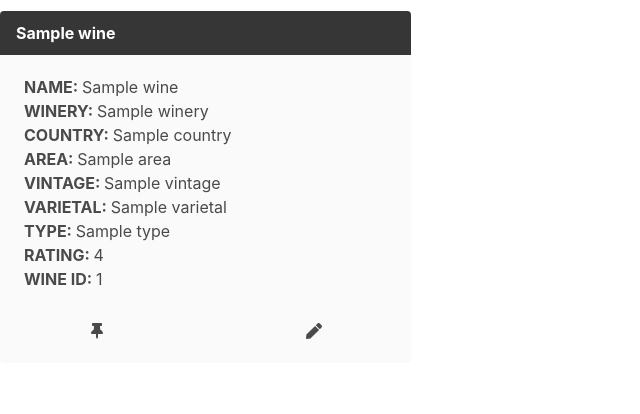
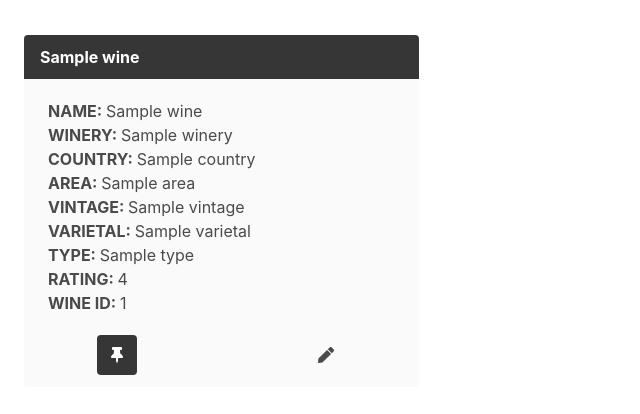
Before and after one commit to LouisGaravaglia/IPAz, a Flask app: template templates/favorites.html in a window 1280 px wide. Shown: the part 61-475 px from the top of the page, without its empty margins (0-640 px from the left). Run offline with Flask 2, Linux system fonts and the light colour scheme; tables that the repository leaves empty hold one stand-in row (values such as "Sample post"); the template is opened without the code that fills it: values that come from a table or form of the project are taken from there, most other values are stand-ins (such as "Sample title", 1, 10 or a date in 2020); parts of the project's set-up code (start-up, migrations or seed data) failed here and were passed over; some libraries are stand-ins or nearby versions.

Commit message:
When you un favorite a wine in the favorites page, it is remove from the page

```diff
--- a/app.py
+++ b/app.py
@@ -153,9 +153,7 @@ def profile_page():
     return render_template("profile.html", user=user)
 
 
-# ===================================    FAVORITES ROUTE    =====================================
-
-########################### ADDING A FAVORITE
+# ===================================    ADDING FAVORITE   =====================================
 
 @app.route("/user/add_favorite/<int:wine_id>", methods=['POST'])
 def add_like(wine_id):
@@ -184,14 +182,24 @@ def add_like(wine_id):
 
     db.session.commit()
 
-    fav_wine_list = []
+    fav_ids = []
+    fav_wines = []
 
     for wine in g.user.fav_wines:
-        fav_wine_list.append(wine.id)
+        fav_ids.append(wine.id)
+        fav_wines.append({'ID':wine.id, 'Rating':wine.rating, 'Winery':wine.winery, 'Country':wine.country, 'Vintage':wine.vintage, 'Area':wine.area, 'Varietal':wine.varietal, 'Type':wine.type, 'Name':wine.name})
 
-    return jsonify(fav_wine_list=fav_wine_list)
 
-########################### VIEWING USER FAVORITES
+
+
+
+
+    # import pdb
+    # pdb.set_trace()
+
+    return jsonify(fav_wine_list=fav_ids, fav_wines=fav_wines)
+
+# ===================================    VIEWING FAVORITES   =====================================
 
 @app.route("/user/favorites")
 def view_favorites():
@@ -204,8 +212,10 @@ def view_favorites():
         flash("Access unauthorized.", "danger")
         return redirect("/show_results")
 
-    user = User.query.get_or_404(g.user.id)
-    faved_wines = user.fav_wines
+    # user = User.query.get_or_404(g.user.id)
+    faved_wines = g.user.fav_wines
+
+
 
     # if faved_wine.user_id in g.user.fav_wines:
     #     flash("You've already liked that.", "danger")
--- a/static/script.js
+++ b/static/script.js
@@ -131,20 +131,8 @@ $("#wine-style").on("click", ".wine-style", async function(e) {
 
 })
 
-function populateWineResults(wine_results, favorites) {
-  wineHtml = $("#wine-results")
-  wineHtml.html("")
+const userFavorite = function(wine) {
 
-  if (wine_results[0] == "No Results") {
-
-    const html = '<h3 class="title is-3 has-text-centered mt-6">No wines available.</h3>'
-    wineHtml.append(html)
-
-  } else {
-
-    for (wine of wine_results) {
-
-      if (favorites.includes(wine['ID'])) {
   const html = `<div class="column is-half">
   <div class="has-text-centered">
   </div>
@@ -187,8 +175,12 @@ function populateWineResults(wine_results, favorites) {
 </article>
 
   </div>`
-   wineHtml.append(html)
-      } else {
+
+  return html;
+
+}
+
+const notFavorite = function(wine){
 
 const html = `<div class="column is-half">
   <div class="has-text-centered">
@@ -233,13 +225,34 @@ function populateWineResults(wine_results, favorites) {
 
   </div>`
 
- wineHtml.append(html)
+  return html;
+
 }
 
+function populateWineResults(wine_results, favorites) {
+  wineHtml = $("#wine-results")
+  wineHtml.html("")
 
+  if (wine_results[0] == "No Results") {
 
+    const html = '<h3 class="title is-3 has-text-centered mt-6">No wines available.</h3>'
+    wineHtml.append(html)
 
+  } else {
 
+    for (wine of wine_results) {
+
+      if (favorites.includes(wine['ID'])) {
+
+        const html = userFavorite(wine)
+        wineHtml.append(html)
+
+      } else {
+
+        const html = notFavorite(wine)
+        wineHtml.append(html)
+
+      }
     }
   }
 }
@@ -247,83 +260,134 @@ function populateWineResults(wine_results, favorites) {
 // =================================================  FAVORITE BUTTON ================================================
 
 
+const getFavList = async function(wineId) {
+  const fav_wine_list = await axios.post(`/user/add_favorite/${wineId}`)
+  const wine_results = await axios.get(`/wine_style/""`)
+  wines = wine_results.data.wine_results;
+  favs = fav_wine_list.data.fav_wine_list;
+  populateWineResults(wines, favs)
+}
+
   $("#wine-results").on("click", ".favorite-button", async function(e) {
 
     const target = e.target;
 
     if (target.tagName == "BUTTON") {
       let wineId = target.dataset.id;
-      console.log(wineId);
-
-        const fav_wine_list = await axios.post(`/user/add_favorite/${wineId}`)
-        const wine_results = await axios.get(`/wine_style/""`)
-        wines = wine_results.data.wine_results;
-        favs = fav_wine_list.data.fav_wine_list;
-        populateWineResults(wines, favs)
+      getFavList(wineId);
 
     } else if (target.tagName == "path") {
       const button = target.parentElement.parentElement.parentElement;
       let wineId = button.dataset.id;
-      // console.log(button);
-      console.log(wineId);
-
-       const fav_wine_list = await axios.post(`/user/add_favorite/${wineId}`)
-        const wine_results = await axios.get(`/wine_style/""`)
-        wines = wine_results.data.wine_results;
-        favs = fav_wine_list.data.fav_wine_list;
-        populateWineResults(wines, favs)
+      getFavList(wineId);
 
     } else if (target.tagName == "SPAN") {
       const button = target.parentElement;
       let wineId = button.dataset.id;
-      // console.log(button);
-      console.log(wineId);
-
-        const fav_wine_list = await axios.post(`/user/add_favorite/${wineId}`)
-        const wine_results = await axios.get(`/wine_style/""`)
-        wines = wine_results.data.wine_results;
-        favs = fav_wine_list.data.fav_wine_list;
-        populateWineResults(wines, favs)
+      getFavList(wineId);
 
     } else if (target.tagName == "svg") {
       const button = target.parentElement.parentElement;
       let wineId = button.dataset.id;
-      // console.log(button);
-      console.log(wineId);
-
-       const fav_wine_list = await axios.post(`/user/add_favorite/${wineId}`)
-        const wine_results = await axios.get(`/wine_style/""`)
-        wines = wine_results.data.wine_results;
-        favs = fav_wine_list.data.fav_wine_list;
-        populateWineResults(wines, favs)
+      getFavList(wineId);
 
     }
 
+  })
+
+// =================================================  VIEWING FAVORITES ================================================
+
+function populateFavorites(favorites) {
+  favoritesHtml = $("#wine-favorites")
+  favoritesHtml.html("")
+
+  if (favorites[0] == "No Results") {
+
+    const html = '<h3 class="title is-3 has-text-centered mt-6">No favorites yet.</h3>'
+    favoritesHtml.append(html)
+
+  } else {
+
+    for (wine of favorites) {
 
 
+  const html = `<div class="column is-one-third">
+  <article class="message is-dark">
+
+  <div class="message-header">
+    <p>${wine['Name']}</p>
+  </div>
+
+  <div class="message-body">
+    <p><strong>NAME: </strong>${wine['Name']}</p>
+    <p><strong>WINERY: </strong>${wine['Winery']}</p>
+    <p><strong>COUNTRY: </strong>${wine['Country']}</p>
+    <p><strong>AREA: </strong>${wine['Area']}</p>
+    <p><strong>VINTAGE: </strong>${wine['Vintage']}</p>
+    <p><strong>VARIETAL: </strong>${wine['Varietal']}</p>
+    <p><strong>TYPE: </strong>${wine['Type']}</p>
+    <p><strong>RATING: </strong>${wine['Rating']}</p>
+  </div>
+
+    <div class="columns">
+    <div class="column is-half has-text-centered mx-0 my-0">
+      <button class="button is-dark fav-button favorite-button" data-id="${wine['ID']}" type="submit">
+        <span class="icon is-small">
+        <i class="fas fa-thumbtack"></i>
+        </span>
+      </button>
+
+    </div>
+    <div class="column is-half has-text-centered mx-0 my-0" id="review-btn">
+      <form method="POST" action="/user/review/${wine['ID']}" id="review-form">
+      <button class="button is-text review-btn" data-id="${wine['ID']}">
+        <span class="icon is-small is-right review-btn">
+        <i class="fas fa-pen review-btn"></i>
+        </span>
+      </button>
+      </form>
+    </div>
+  </div>
+
+</article>
+</div>`
+   favoritesHtml.append(html)
+      }
+  }
+}
 
 
+const getFavs = async function(wineId) {
+  const favs = await axios.post(`/user/add_favorite/${wineId}`)
+  favorites = favs.data.fav_wines;
+  populateFavorites(favorites)
 
-  })
+}
+
+  $("#wine-favorites").on("click", ".favorite-button", async function(e) {
+    const target = e.target;
+
+    if (target.tagName == "BUTTON") {
+      let wineId = target.dataset.id;
+      getFavs(wineId);
 
 
-// document.addEventListener('DOMContentLoaded', favoriteToggle, false);
+    } else if (target.tagName == "path") {
+      const button = target.parentElement.parentElement.parentElement;
+      let wineId = button.dataset.id;
+      getFavs(wineId);
 
-// function favoriteToggle() {
-// $("#favorite-button").on("click", ".favorite-button", async function(e) {
-//   alert("jaja")
+    } else if (target.tagName == "SPAN") {
+      const button = target.parentElement;
+      let wineId = button.dataset.id;
+      getFavs(wineId);
 
-
-//   // const wine_results = await axios.get(`/wine_style/""`)
-//   // wines = wine_results.data.wine_results;
-//   // favs = wine_results.data.user_favorites;
-
-//   // populateWineResults(wines, favs)
-
-// })
-// }
-
-
+    } else if (target.tagName == "svg") {
+      const button = target.parentElement.parentElement;
+      let wineId = button.dataset.id;
+      getFavs(wineId);
+    }
+  })
 
 // =================================================  REVIEW BUTTON ================================================
 
--- a/templates/favorites.html
+++ b/templates/favorites.html
@@ -5,7 +5,7 @@
 
 {% block content %}
 
-<div class="columns">
+<div class="columns my-3 mx-3 is-multiline" id="wine-favorites">
 {% for wine in faved_wines %}
 
 <div class="column is-one-third">
@@ -28,19 +28,13 @@
   </div>
 
     <div class="columns">
-    <div class="column is-half has-text-centered mx-0 my-0" id="favorite-button">
-      <!-- <form method="POST" action="/user/add_favorite/{{wine['ID']}}" id="review-form"> -->
-      {% if wine.id in user_favorites %}
+    <div class="column is-half has-text-centered mx-0 my-0">
       <button class="button is-dark fav-button favorite-button" data-id="{{wine.id}}" type="submit">
-      {% else %}
-      <button class="button is-text fav-button favorite-button" data-id="{{wine.id}}" type="submit">
-      {% endif %}
-
-        <span class="icon is-small favorite-button">
-        <i class="fas fa-thumbtack favorite-button"></i>
+        <span class="icon is-small">
+        <i class="fas fa-thumbtack"></i>
         </span>
       </button>
-      <!-- </form> -->
+
     </div>
     <div class="column is-half has-text-centered mx-0 my-0" id="review-btn">
       <form method="POST" action="/user/review/{{wine.id}}" id="review-form">
```
Lines whose indentation alone changed are shown as unchanged.
